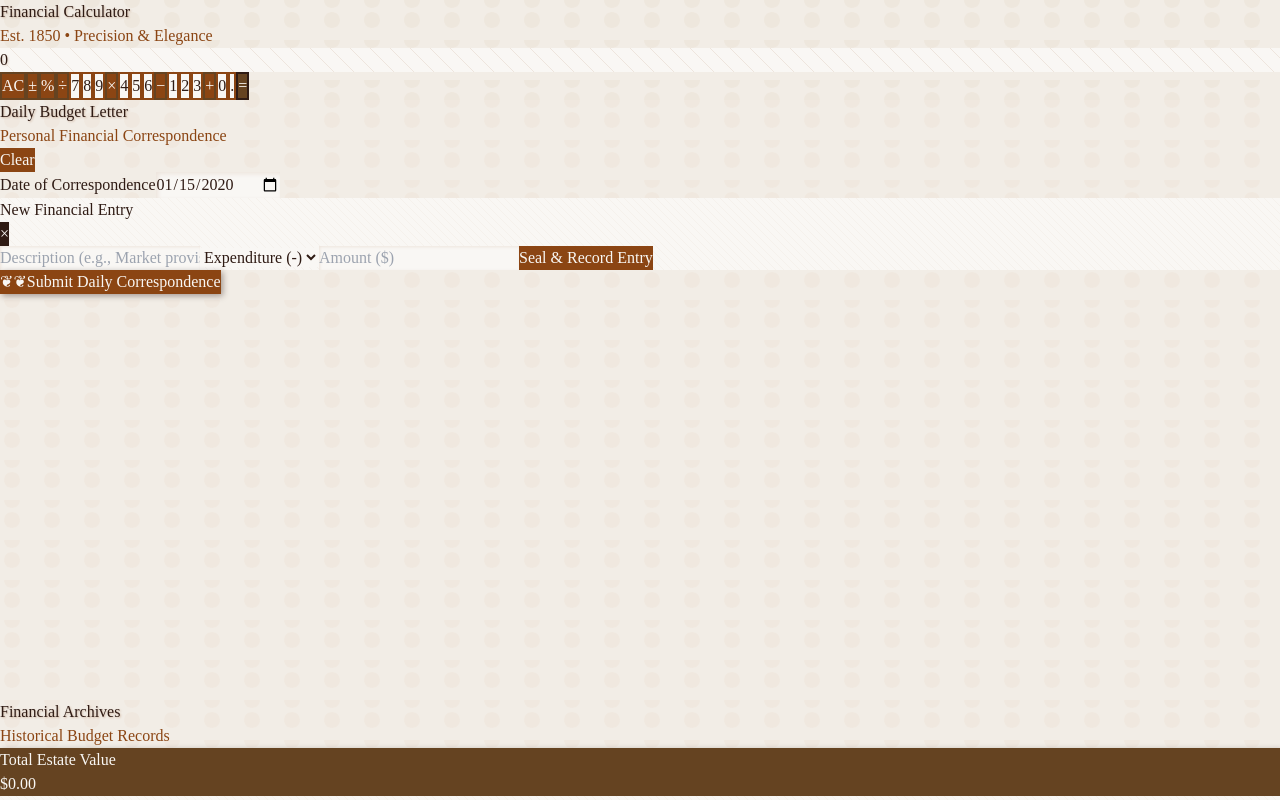
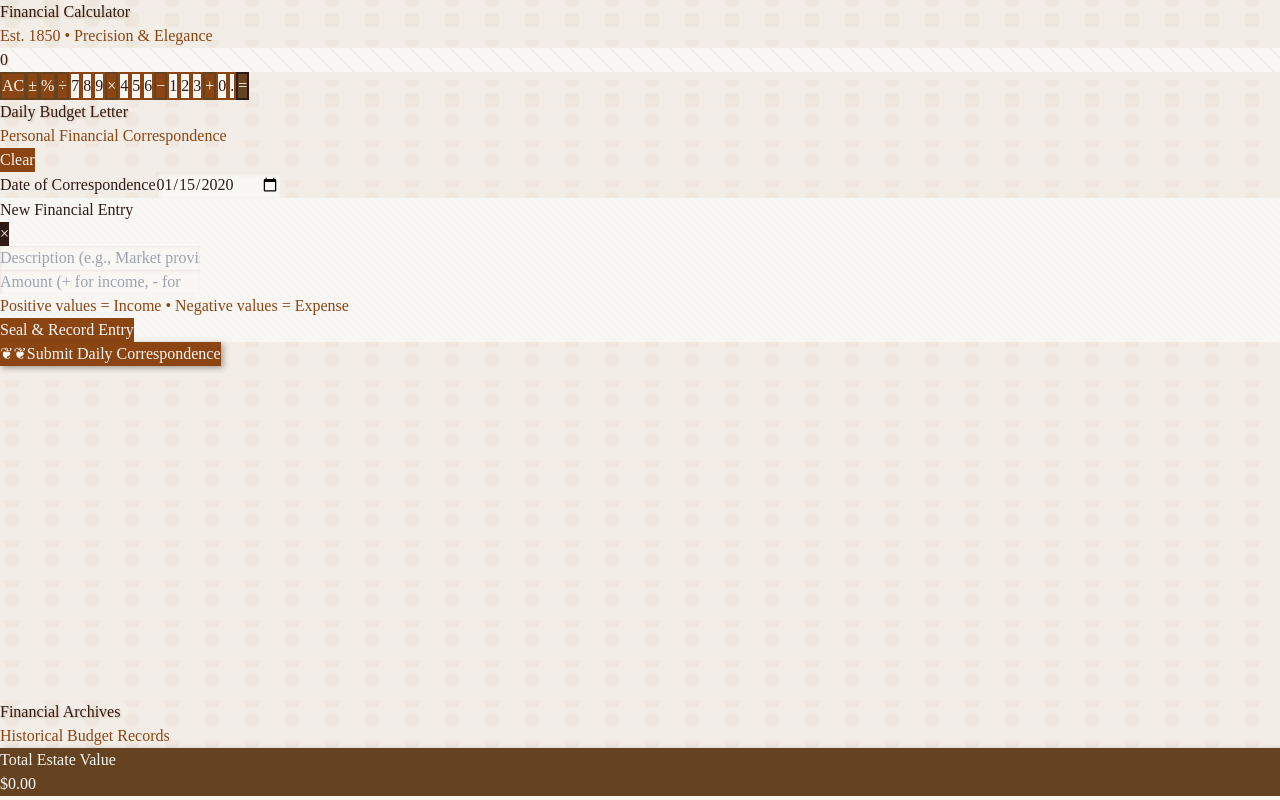
Before and after one commit to Thyron-Manamtam/MATH10-Project, a React (Vite) app: page / in a window 1280 px wide. Both pictures are taken after typing "2020-01-15" into the empty fields and a click on the button "+ Compose New Entry". Shown: the top 800 px of the page. Built offline with nearby package versions, Linux system fonts and the light colour scheme.

Commit message:
fix: remove expense or savings option

```diff
--- a/src/components/BudgetNotes.jsx
+++ b/src/components/BudgetNotes.jsx
@@ -6,7 +6,6 @@ export default function BudgetNotes({ onSubmitBudget, dayBudgetChips = [], onAdd
   const [chips, setChips] = useState([]);
   const [chipTitle, setChipTitle] = useState("");
   const [chipAmount, setChipAmount] = useState("");
-  const [chipCategory, setChipCategory] = useState("expense");
   const [showChipForm, setShowChipForm] = useState(false);
 
   useEffect(() => {
@@ -14,17 +13,17 @@ export default function BudgetNotes({ onSubmitBudget, dayBudgetChips = [], onAdd
   }, [dayBudgetChips]);
 
   const addChip = () => {
-    if (chipTitle.trim() && chipAmount.trim()) {
+    if (chipTitle.trim() && chipAmount.trim() && !isNaN(parseFloat(chipAmount))) {
+      const amount = parseFloat(chipAmount);
       const chipData = {
         title: chipTitle.trim(),
-        amount: parseFloat(chipAmount),
-        category: chipCategory,
+        amount: Math.abs(amount), // Store absolute value
+        category: amount >= 0 ? "savings" : "expense", // Auto-determine category
         type: "daybudget"
       };
       onAddChip(chipData);
       setChipTitle("");
       setChipAmount("");
-      setChipCategory("expense");
       setShowChipForm(false);
     }
   };
@@ -52,7 +51,6 @@ export default function BudgetNotes({ onSubmitBudget, dayBudgetChips = [], onAdd
       setDate("");
       setChipTitle("");
       setChipAmount("");
-      setChipCategory("expense");
       chips.forEach(chip => onRemoveChip(chip.id, "daybudget"));
     }
   };
@@ -61,7 +59,6 @@ export default function BudgetNotes({ onSubmitBudget, dayBudgetChips = [], onAdd
     setDate("");
     setChipTitle("");
     setChipAmount("");
-    setChipCategory("expense");
     setShowChipForm(false);
     chips.forEach(chip => onRemoveChip(chip.id, "daybudget"));
   };
@@ -178,7 +175,6 @@ export default function BudgetNotes({ onSubmitBudget, dayBudgetChips = [], onAdd
                   setShowChipForm(false);
                   setChipTitle("");
                   setChipAmount("");
-                  setChipCategory("expense");
                 }}
                 className="w-6 h-6 rounded-full flex items-center justify-center hover:opacity-80 transition-opacity font-bold border-2"
                 style={{
@@ -207,25 +203,11 @@ export default function BudgetNotes({ onSubmitBudget, dayBudgetChips = [], onAdd
                 }}
               />
 
-              <select
-                value={chipCategory}
-                onChange={(e) => setChipCategory(e.target.value)}
-                className="w-full p-2 rounded border-2 focus:outline-none text-sm"
-                style={{
-                  backgroundColor: '#F9F7F4',
-                  borderColor: '#8B4513',
-                  color: '#2F1B14',
-                  fontFamily: "'Times New Roman', serif"
-                }}
-              >
-                <option value="expense">Expenditure (-)</option>
-                <option value="savings">Revenue (+)</option>
-              </select>
-
+              <div>
                 <input
                   type="number"
                   step="0.01"
-                placeholder="Amount ($)"
+                  placeholder="Amount (+ for income, - for expense)"
                   value={chipAmount}
                   onChange={(e) => setChipAmount(e.target.value)}
                   className="w-full p-2 rounded border-2 focus:outline-none text-sm"
@@ -237,10 +219,14 @@ export default function BudgetNotes({ onSubmitBudget, dayBudgetChips = [], onAdd
                     boxShadow: 'inset 1px 1px 3px rgba(139, 69, 19, 0.1)'
                   }}
                 />
+                <div className="text-xs mt-1 italic" style={{ color: '#8B4513' }}>
+                  Positive values = Income • Negative values = Expense
+                </div>
+              </div>
 
               <button
                 onClick={addChip}
-                disabled={!chipTitle.trim() || !chipAmount.trim()}
+                disabled={!chipTitle.trim() || !chipAmount.trim() || isNaN(parseFloat(chipAmount))}
                 className="w-full py-2 rounded font-semibold hover:opacity-90 transition-opacity disabled:opacity-50 disabled:cursor-not-allowed text-sm border-2"
                 style={{
                   backgroundColor: '#8B4513',
--- a/src/components/ChipCreator.jsx
+++ b/src/components/ChipCreator.jsx
@@ -20,7 +20,8 @@ function ChipCreator({ onCreateChip, defaultAmount = null }) {
       onCreateChip({
         title: chipTitle.trim(),
         type: chipType,
-        amount: finalAmount
+        amount: Math.abs(finalAmount), // Store absolute value
+        category: finalAmount >= 0 ? "savings" : "expense" // Auto-determine category
       });
       setChipTitle("");
       setChipDate("");
@@ -47,11 +48,12 @@ function ChipCreator({ onCreateChip, defaultAmount = null }) {
         }}
       />
 
-      {defaultAmount === null && (
+      {defaultAmount === null ? (
+        <div>
           <input
             type="number"
             step="0.01"
-          placeholder="Amount ($)"
+            placeholder="Amount (+ for income, - for expense)"
             value={chipAmount}
             onChange={(e) => setChipAmount(e.target.value)}
             className="w-full p-3 rounded border-2 text-sm"
@@ -63,9 +65,11 @@ function ChipCreator({ onCreateChip, defaultAmount = null }) {
               boxShadow: 'inset 2px 2px 4px rgba(139, 69, 19, 0.1)'
             }}
           />
-      )}
-
-      {defaultAmount !== null && (
+          <div className="text-xs mt-1 italic" style={{ color: '#8B4513' }}>
+            Positive values = Income • Negative values = Expense
+          </div>
+        </div>
+      ) : (
         <div
           className="w-full p-3 rounded border-2 text-sm font-medium text-center"
           style={{
@@ -75,7 +79,10 @@ function ChipCreator({ onCreateChip, defaultAmount = null }) {
             fontFamily: "'Times New Roman', serif"
           }}
         >
-          Amount: ${defaultAmount.toFixed(2)}
+          Amount: ${defaultAmount >= 0 ? '+' : ''}${defaultAmount.toFixed(2)}
+          <div className="text-xs mt-1 italic" style={{ color: '#8B4513' }}>
+            {defaultAmount >= 0 ? 'Income' : 'Expense'}
+          </div>
         </div>
       )}
 
```
Lines whose indentation alone changed are shown as unchanged.
